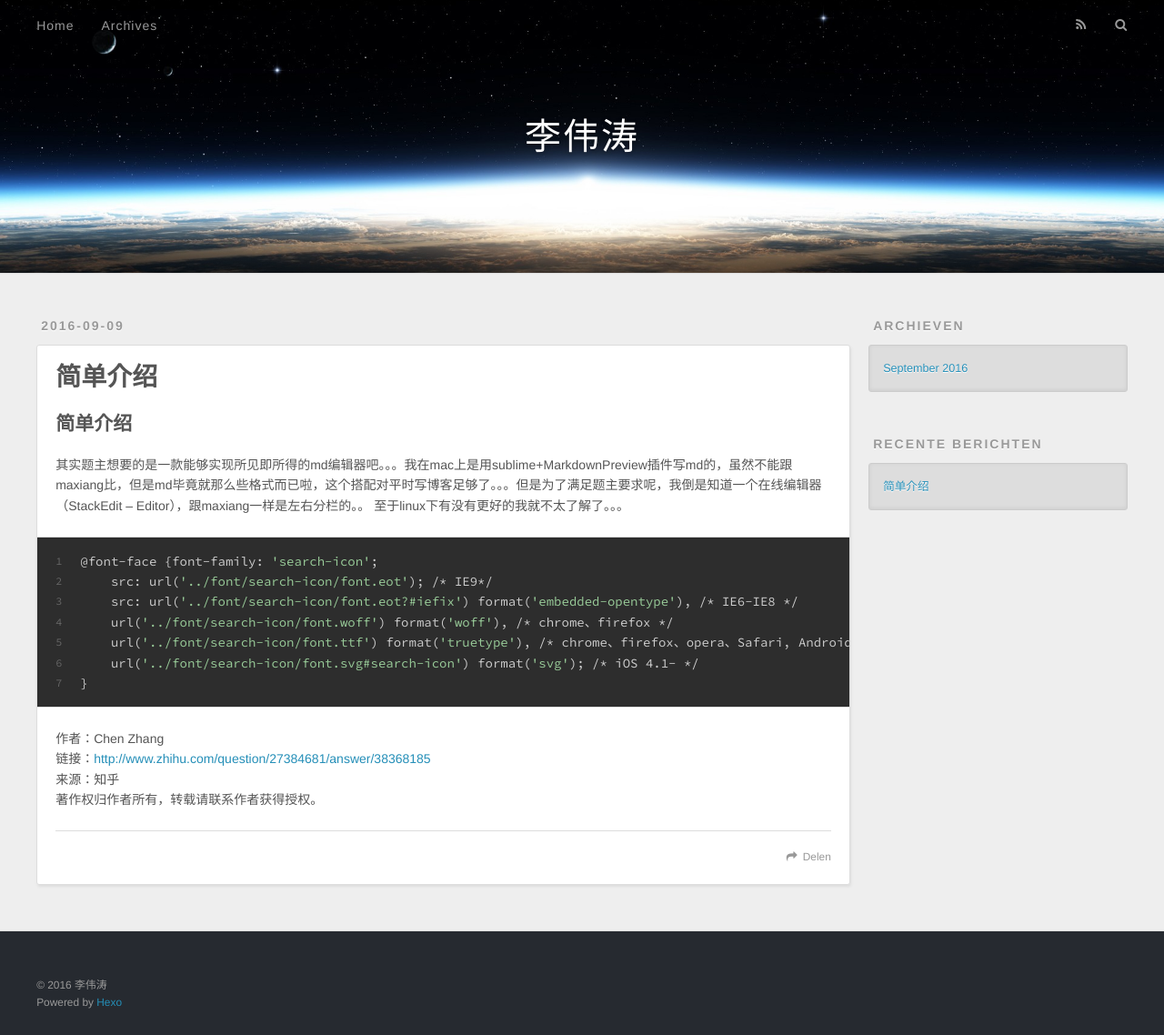
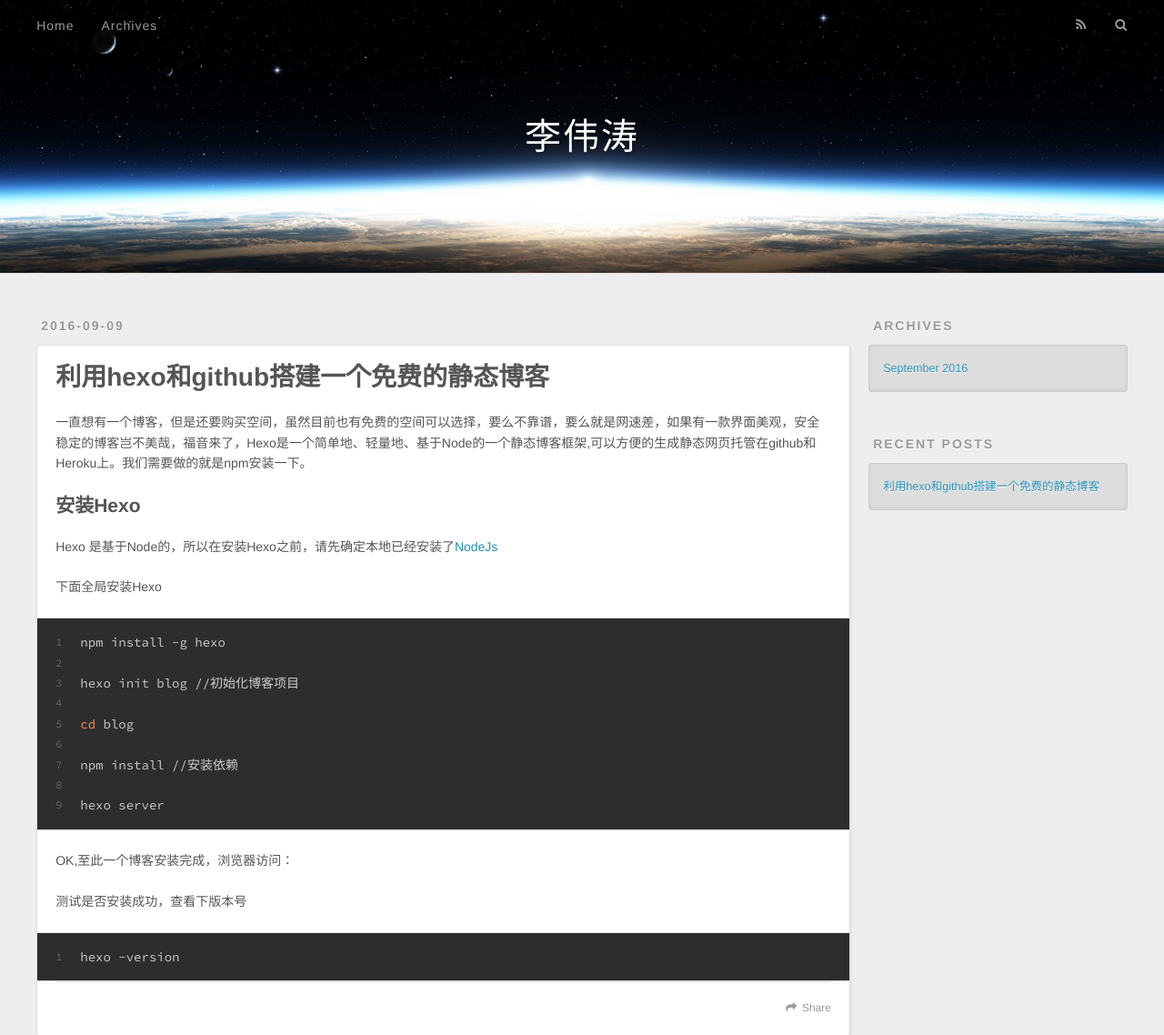
Before and after one commit to WeitaoLe/Weitaole.github.io, a plain HTML site: page 2016/09/09/hexo/index.html in a window 1280 px wide. Shown: the top 1138 px of the page at 91% size. Drawn offline with nearby package versions, Linux system fonts and the light colour scheme.

Commit message:
Site updated: 2016-09-09 16:30:27

```diff
--- a/2016/09/09/hexo/index.html
+++ b/2016/09/09/hexo/index.html
@@ -3,18 +3,21 @@
 <head>
   <meta charset="utf-8">
 
-  <title>简单介绍 | 李伟涛</title>
+  <title>利用hexo和github搭建一个免费的静态博客 | 李伟涛</title>
   <meta name="viewport" content="width=device-width, initial-scale=1, maximum-scale=1">
-  <meta name="description" content="简单介绍其实题主想要的是一款能够实现所见即所得的md编辑器吧。。。我在mac上是用sublime+MarkdownPreview插件写md的，虽然不能跟maxiang比，但是md毕竟就那么些格式而已啦，这个搭配对平时写博客足够了。。。但是为了满足题主要求呢，我倒是知道一个在线编辑器（StackEdit – Editor），跟maxiang一样是左右分栏的。。 至于linux下有没有更好的我就不太了">
+  <meta name="description" content="一直想有一个博客，但是还要购买空间，虽然目前也有免费的空间可以选择，要么不靠谱，要么就是网速差，如果有一款界面美观，安全稳定的博客岂不美哉，福音来了，Hexo是一个简单地、轻量地、基于Node的一个静态博客框架,可以方便的生成静态网页托管在github和Heroku上。我们需要做的就是npm安装一下。
+安装HexoHexo 是基于Node的，所以在安装Hexo之前，请先确定本地已经安装了NodeJ">
 <meta property="og:type" content="article">
-<meta property="og:title" content="简单介绍">
+<meta property="og:title" content="利用hexo和github搭建一个免费的静态博客">
 <meta property="og:url" content="http://51imei.com/2016/09/09/hexo/index.html">
 <meta property="og:site_name" content="李伟涛">
-<meta property="og:description" content="简单介绍其实题主想要的是一款能够实现所见即所得的md编辑器吧。。。我在mac上是用sublime+MarkdownPreview插件写md的，虽然不能跟maxiang比，但是md毕竟就那么些格式而已啦，这个搭配对平时写博客足够了。。。但是为了满足题主要求呢，我倒是知道一个在线编辑器（StackEdit – Editor），跟maxiang一样是左右分栏的。。 至于linux下有没有更好的我就不太了">
-<meta property="og:updated_time" content="2016-09-09T02:41:03.773Z">
+<meta property="og:description" content="一直想有一个博客，但是还要购买空间，虽然目前也有免费的空间可以选择，要么不靠谱，要么就是网速差，如果有一款界面美观，安全稳定的博客岂不美哉，福音来了，Hexo是一个简单地、轻量地、基于Node的一个静态博客框架,可以方便的生成静态网页托管在github和Heroku上。我们需要做的就是npm安装一下。
+安装HexoHexo 是基于Node的，所以在安装Hexo之前，请先确定本地已经安装了NodeJ">
+<meta property="og:updated_time" content="2016-09-09T07:49:56.436Z">
 <meta name="twitter:card" content="summary">
-<meta name="twitter:title" content="简单介绍">
-<meta name="twitter:description" content="简单介绍其实题主想要的是一款能够实现所见即所得的md编辑器吧。。。我在mac上是用sublime+MarkdownPreview插件写md的，虽然不能跟maxiang比，但是md毕竟就那么些格式而已啦，这个搭配对平时写博客足够了。。。但是为了满足题主要求呢，我倒是知道一个在线编辑器（StackEdit – Editor），跟maxiang一样是左右分栏的。。 至于linux下有没有更好的我就不太了">
+<meta name="twitter:title" content="利用hexo和github搭建一个免费的静态博客">
+<meta name="twitter:description" content="一直想有一个博客，但是还要购买空间，虽然目前也有免费的空间可以选择，要么不靠谱，要么就是网速差，如果有一款界面美观，安全稳定的博客岂不美哉，福音来了，Hexo是一个简单地、轻量地、基于Node的一个静态博客框架,可以方便的生成静态网页托管在github和Heroku上。我们需要做的就是npm安装一下。
+安装HexoHexo 是基于Node的，所以在安装Hexo之前，请先确定本地已经安装了NodeJ">
 
     <link rel="alternate" href="/atom.xml" title="李伟涛" type="application/atom+xml">
 
@@ -54,7 +57,7 @@
 
           <a id="nav-rss-link" class="nav-icon" href="/atom.xml" title="RSS Feed"></a>
 
-        <a id="nav-search-btn" class="nav-icon" title="Zoeken"></a>
+        <a id="nav-search-btn" class="nav-icon" title="Search"></a>
       </nav>
       <div id="search-form-wrap">
         <form action="//google.com/search" method="get" accept-charset="UTF-8" class="search-form"><input type="search" name="q" results="0" class="search-form-input" placeholder="Search"><button type="submit" class="search-form-submit">&#xF002;</button><input type="hidden" name="sitesearch" value="http://51imei.com"></form>
@@ -77,7 +80,7 @@
 
 
     <h1 class="article-title" itemprop="name">
-      简单介绍
+      利用hexo和github搭建一个免费的静态博客
     </h1>
 
 
@@ -85,14 +88,18 @@
 
     <div class="article-entry" itemprop="articleBody">
 
-        <h2 id="简单介绍"><a href="#简单介绍" class="headerlink" title="简单介绍"></a>简单介绍</h2><p>其实题主想要的是一款能够实现所见即所得的md编辑器吧。。。我在mac上是用sublime+MarkdownPreview插件写md的，虽然不能跟maxiang比，但是md毕竟就那么些格式而已啦，这个搭配对平时写博客足够了。。。但是为了满足题主要求呢，我倒是知道一个在线编辑器（StackEdit – Editor），跟maxiang一样是左右分栏的。。 至于linux下有没有更好的我就不太了解了。。。</p>
-<figure class="highlight bash"><table><tr><td class="gutter"><pre><div class="line">1</div><div class="line">2</div><div class="line">3</div><div class="line">4</div><div class="line">5</div><div class="line">6</div><div class="line">7</div></pre></td><td class="code"><pre><div class="line">@font-face &#123;font-family: <span class="string">'search-icon'</span>;</div><div class="line">    src: url(<span class="string">'../font/search-icon/font.eot'</span>); /* IE9*/</div><div class="line">    src: url(<span class="string">'../font/search-icon/font.eot?#iefix'</span>) format(<span class="string">'embedded-opentype'</span>), /* IE6-IE8 */</div><div class="line">    url(<span class="string">'../font/search-icon/font.woff'</span>) format(<span class="string">'woff'</span>), /* chrome、firefox */</div><div class="line">    url(<span class="string">'../font/search-icon/font.ttf'</span>) format(<span class="string">'truetype'</span>), /* chrome、firefox、opera、Safari, Android, iOS 4.2+*/</div><div class="line">    url(<span class="string">'../font/search-icon/font.svg#search-icon'</span>) format(<span class="string">'svg'</span>); /* iOS 4.1- */</div><div class="line">&#125;</div></pre></td></tr></table></figure>
-<p>作者：Chen Zhang<br>链接：<a href="http://www.zhihu.com/question/27384681/answer/38368185" target="_blank" rel="external">http://www.zhihu.com/question/27384681/answer/38368185</a><br>来源：知乎<br>著作权归作者所有，转载请联系作者获得授权。</p>
+        <p>一直想有一个博客，但是还要购买空间，虽然目前也有免费的空间可以选择，要么不靠谱，要么就是网速差，如果有一款界面美观，安全稳定的博客岂不美哉，福音来了，Hexo是一个简单地、轻量地、基于Node的一个静态博客框架,可以方便的生成静态网页托管在github和Heroku上。我们需要做的就是npm安装一下。</p>
+<h2 id="安装Hexo"><a href="#安装Hexo" class="headerlink" title="安装Hexo"></a>安装Hexo</h2><p>Hexo 是基于Node的，所以在安装Hexo之前，请先确定本地已经安装了<a href="https://nodejs.org/en/" target="_blank" rel="external">NodeJs</a></p>
+<p>下面全局安装Hexo</p>
+<figure class="highlight bash"><table><tr><td class="gutter"><pre><div class="line">1</div><div class="line">2</div><div class="line">3</div><div class="line">4</div><div class="line">5</div><div class="line">6</div><div class="line">7</div><div class="line">8</div><div class="line">9</div></pre></td><td class="code"><pre><div class="line">npm install -g hexo</div><div class="line"></div><div class="line">hexo init blog //初始化博客项目</div><div class="line"></div><div class="line"><span class="built_in">cd</span> blog</div><div class="line"></div><div class="line">npm install //安装依赖</div><div class="line"></div><div class="line">hexo server</div></pre></td></tr></table></figure>
+<p>OK,至此一个博客安装完成，浏览器访问：</p>
+<p>测试是否安装成功，查看下版本号</p>
+<figure class="highlight bash"><table><tr><td class="gutter"><pre><div class="line">1</div></pre></td><td class="code"><pre><div class="line">hexo -version</div></pre></td></tr></table></figure>
 
 
     </div>
     <footer class="article-footer">
-      <a data-url="http://51imei.com/2016/09/09/hexo/" data-id="cisv6yc0y0000losgd8vq6nb4" class="article-share-link">Delen</a>
+      <a data-url="http://51imei.com/2016/09/09/hexo/" data-id="cisvgi67k0000o8sga1c1t7l2" class="article-share-link">Share</a>
 
 
     </footer>
@@ -116,7 +123,7 @@
 
 
   <div class="widget-wrap">
-    <h3 class="widget-title">Archieven</h3>
+    <h3 class="widget-title">Archives</h3>
     <div class="widget">
       <ul class="archive-list"><li class="archive-list-item"><a class="archive-list-link" href="/archives/2016/09/">September 2016</a></li></ul>
     </div>
@@ -126,12 +133,12 @@
 
 
   <div class="widget-wrap">
-    <h3 class="widget-title">Recente berichten</h3>
+    <h3 class="widget-title">Recent Posts</h3>
     <div class="widget">
       <ul>
 
           <li>
-            <a href="/2016/09/09/hexo/">简单介绍</a>
+            <a href="/2016/09/09/hexo/">利用hexo和github搭建一个免费的静态博客</a>
           </li>
 
       </ul>
```
Also changed, not shown: archives/2016/09/index.html (+6 -6 lines), archives/2016/index.html (+6 -6 lines), archives/index.html (+6 -6 lines), index.html (+13 -9 lines).
